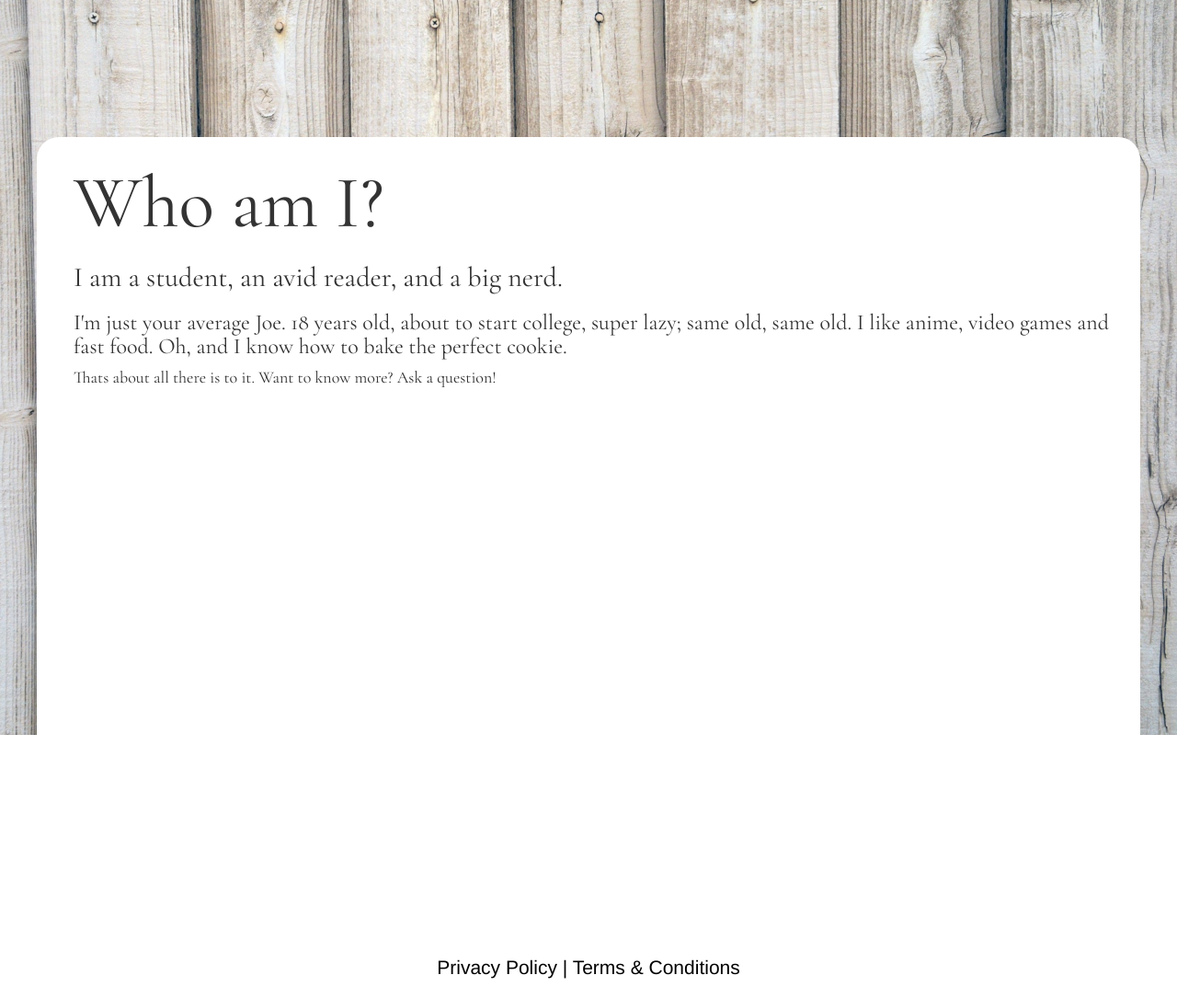
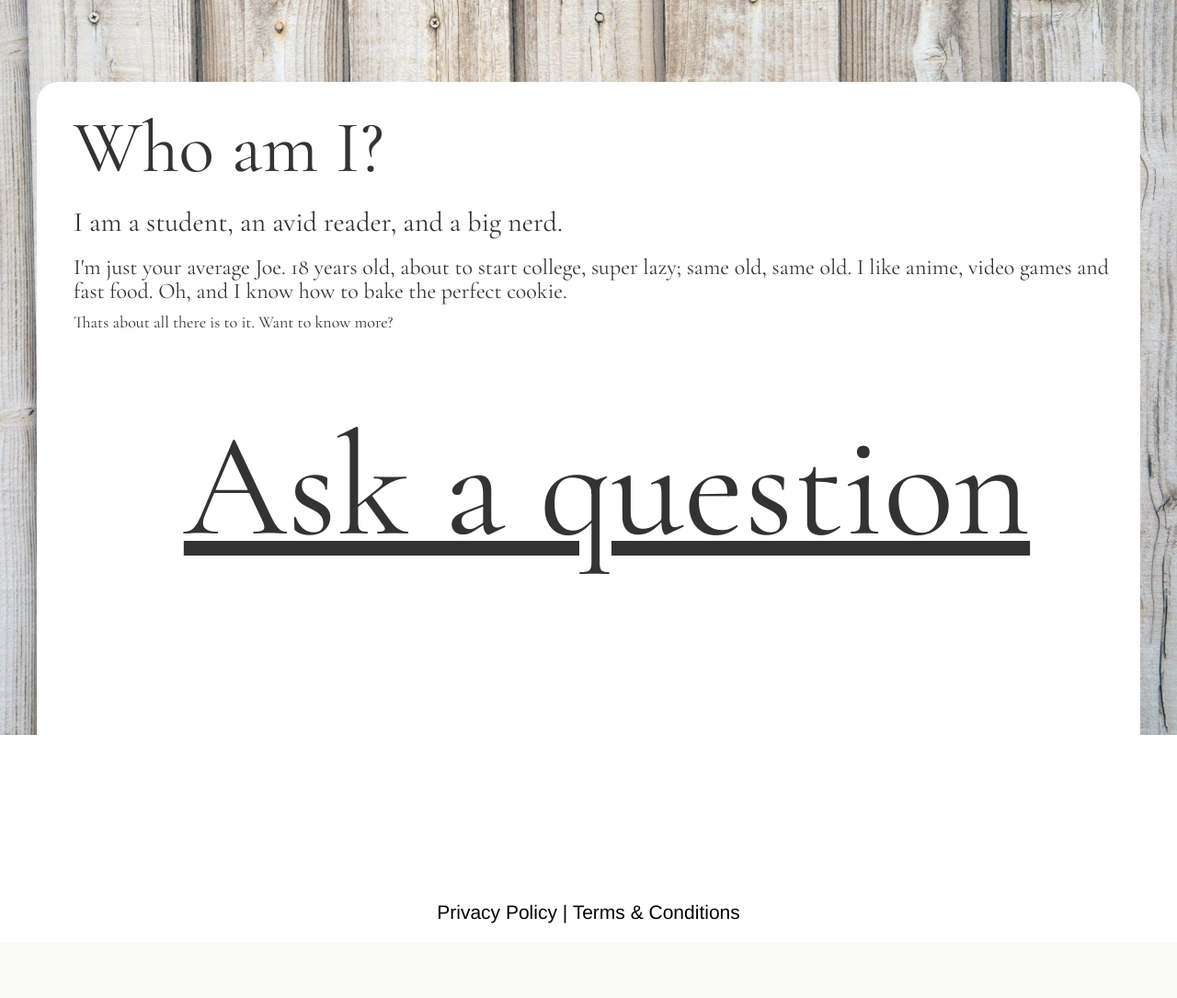
Before and after one commit to T-Boya/Django-Portfolio, a Django app: page /about/ in a window 1280 px wide. Shown: the part 51-1136 px from the top of the page at 92% size. After the commit the page ends 1055 px from the top, so only its background shows below. Run offline with Django 3.2, Linux system fonts and the light colour scheme; some libraries are stand-ins or nearby versions.

Commit message:
removed white space from about page

```diff
--- a/static/CSS/about.css
+++ b/static/CSS/about.css
@@ -1,6 +1,6 @@
 /* ABOUT */
 .about {
-    margin-top: 15vh;
+    margin-top: 7.5vh;
     margin-right: 5vh;
     margin-left: 5vh;
     margin-bottom: 5vh;
--- a/templates/about.html
+++ b/templates/about.html
@@ -15,7 +15,8 @@
         <h3>I'm just your average Joe. 18 years old, about to start college, super lazy; same old, same old.
             I like anime, video games and fast food. Oh, and I know how to bake the perfect cookie.
         </h3>
-        <h4>Thats about all there is to it. Want to know more? Ask a question!</h4>
+        <h4>Thats about all there is to it. Want to know more?</h4>
+        <a href="{% url 'contacts' %}"><h1 style="text-align: center; font-size: 20vh; margin-top: 10vh; text-decoration: underline;">Ask a question</h1></a>
     </div>
     <!-- About -->
 
--- a/templates/base.html
+++ b/templates/base.html
@@ -48,7 +48,7 @@
     {% block footer %}
         <!-- BOTTOM -->
         <div class = "jumbotron">
-                <p><a href= "{% url 'contacts' %}">Privacy Policy</a> | <a href= "{% url 'contacts' %}">Terms & Conditions</a></p>
+                <p><a href= "{% url 'construction' %}">Privacy Policy</a> | <a href= "{% url 'construction' %}">Terms & Conditions</a></p>
                     </div>
     {% endblock %}
     <script type="text/javascript" src="https://ajax.googleapis.com/ajax/libs/jquery/3.3.1/jquery.min.js"></script>
```
